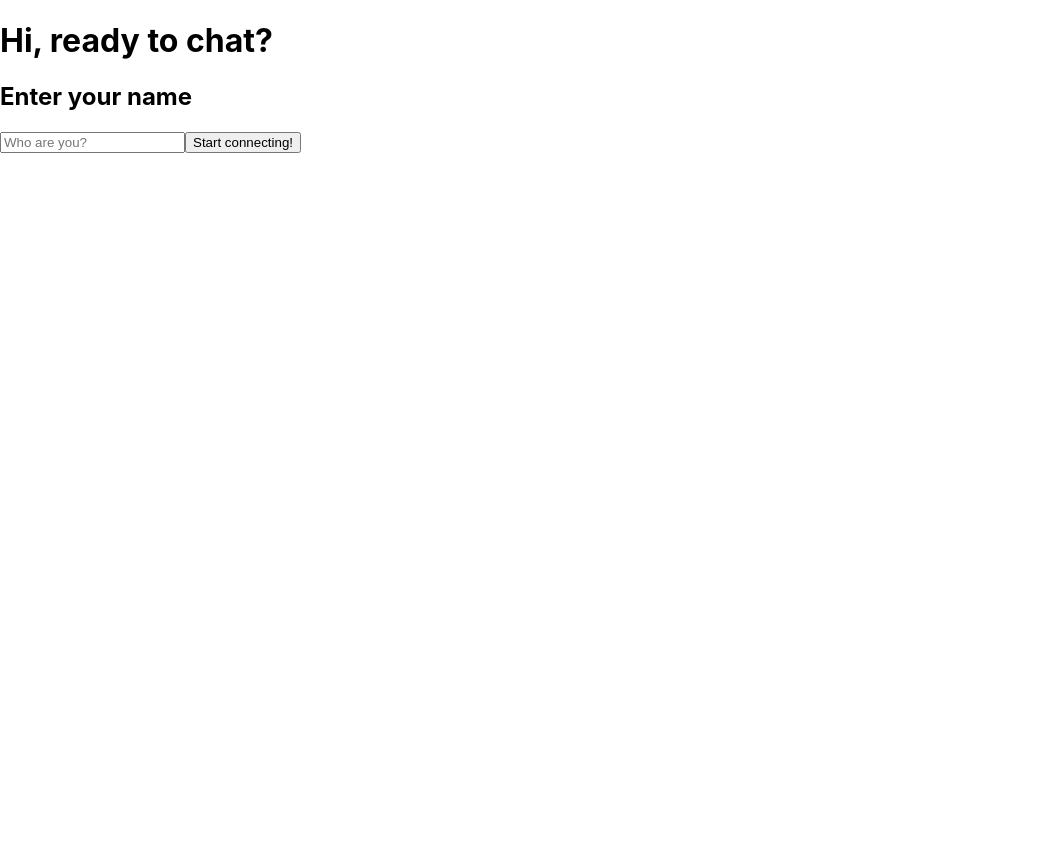
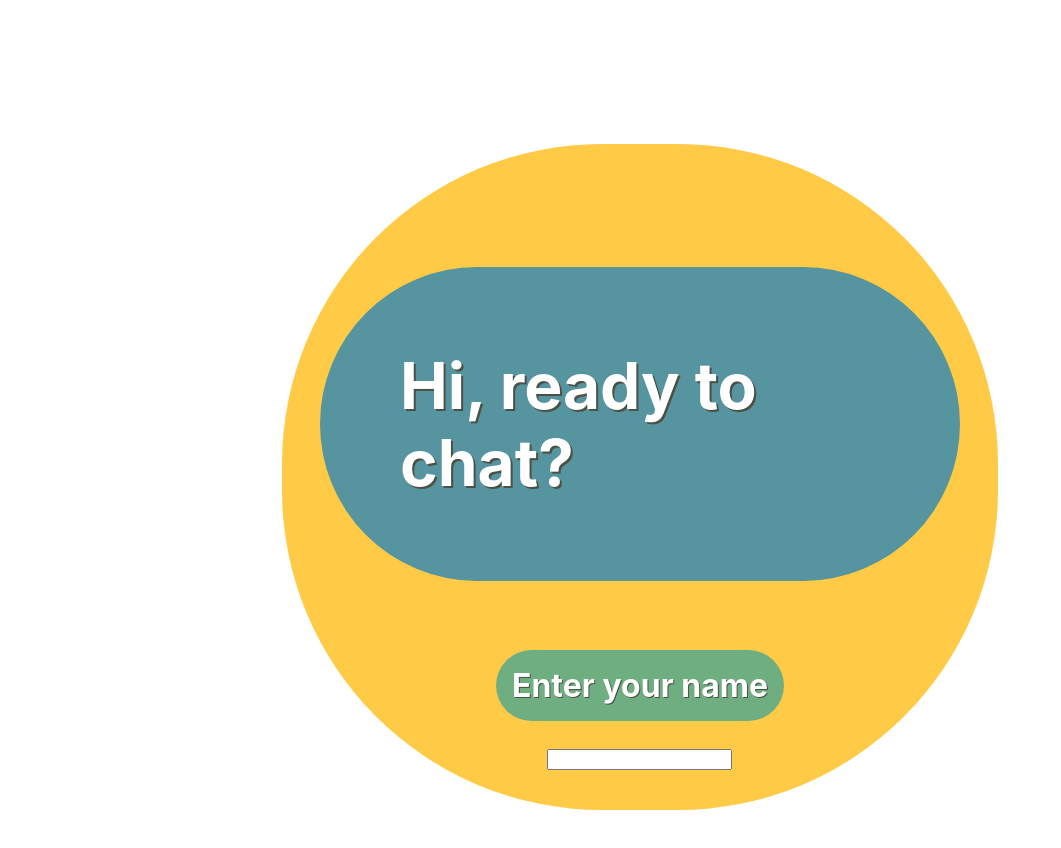
Before and after one commit to burlingtoncodeacademy-students/chat-app-julie-mugabo, a React (Create React App) app in the folder client/: page / in a window 1280 px wide. Shown: the top 848 px of the page, without its empty margins (0-1061 px from the left). Before the commit the page ends 800 px from the top, so only its background shows below. Built offline with nearby package versions, Linux system fonts and the light colour scheme.

Commit message:
welcome page functional, chat in-progress

```diff
--- a/client/src/components/Chat.jsx
+++ b/client/src/components/Chat.jsx
@@ -4,12 +4,25 @@ import ChatMess from "./ChatMess";
 import ChatFoot from "./ChatFoot";
 
 const Chat = () => {
+  const compLayout = {
+    display: "grid",
+    gridTemplateColumns: "0.7fr 1.3fr 1fr",
+    gridTemplateRows: "0.5fr 3fr 0.4fr",
+    gridTemplateAreas: `
+    'Sidebar ChatHead ChatHead'
+    'Sidebar ChatMess ChatMess'
+    'Sidebar ChatFoot ChatFoot'
+    `
+  };
+
   return (
     <>
-      <SideBar />
-      <ChatHead />
-      <ChatMess />
-      <ChatFoot />
+      <div style={compLayout}>
+        <SideBar style = {{gridArea: "Sidebar"}} />
+        <ChatHead style = {{gridArea: "ChatHead"}}  />
+        <ChatMess style = {{gridArea: "ChatMess"}} />
+        <ChatFoot style = {{gridArea: "ChatFoot"}} />
+      </div>
     </>
   );
 };
--- a/client/src/components/ChatMess.jsx
+++ b/client/src/components/ChatMess.jsx
@@ -1,4 +1,5 @@
 import { useState, useEffect } from 'react';
+import { styles } from "./styles"
 
 const ChatMess = (props) => {
   const [messages, setMessages] = useState([]);
@@ -21,11 +22,13 @@ const ChatMess = (props) => {
 
   return (
     <>
+    <div style = {styles.ChatMess}>
       {messages.map((msg, index) => (
         <p key={index}>
           {msg.user}: {msg.body} ({msg.when})
         </p>
       ))}
+      </div>
     </>
   );
 };
--- a/client/src/components/Welcome.jsx
+++ b/client/src/components/Welcome.jsx
@@ -1,12 +1,15 @@
+import { styles } from "./styles"
+
 const Welcome = () => {
   return (
     <>
-      <h1>Hi, ready to chat?</h1>
-      <h2>Enter your name</h2>
+    <div style = {styles.Welcome}>
+      <h1 style = {styles.Welcome.H1}>Hi, ready to chat?</h1>
+      <h2 style = {styles.Welcome.H2}>Enter your name</h2>
       <form method = "POST" action = "/enter">
-        <input type = "text" placeholder = "Who are you?" name = "user"/>
-        <input type = "submit" value = "Start connecting!" />
+        <input type = "text" name = "user"/>
       </form>
+      </div>
     </>
   );
 };
--- /dev/null
+++ b/client/src/components/styles.js
@@ -0,0 +1,54 @@
+
+// top level of component styling object holds overall styling, nested objects hold styling for specific elements within
+const Welcome = {
+
+    display: "flex",
+    flexDirection: "column",
+    alignItems: "center",
+    margin: "18vh 22vw 10vh 22vw",
+    width: "50vw",
+    backgroundColor: "#FFCB47",
+    padding: "10vh 3vw 5vh 3vw",
+    borderRadius: "20em"
+    ,
+
+    H1: {
+        fontSize: "4rem",
+        backgroundColor: "#56949F",
+        padding: "5rem",
+        borderRadius: "10rem",
+        color: "white",
+        textShadow: "2px 2px #4A5043"
+    }
+
+    ,
+
+    H2: {
+        fontSize: "2rem",
+        color: "white",
+        textShadow: "1px 1px #4A5043",
+        backgroundColor: "#6FAE81",
+        padding: "1rem",
+        borderRadius: "10rem",
+        textAlign: "center",
+    }
+
+
+}
+
+
+const ChatHead = {
+
+}
+
+const ChatMess = {
+    display: "inline-flex",
+    flexDirection: "column"
+}
+
+
+//exporting object containing all styles
+export const styles = {
+    Welcome: Welcome,
+    ChatMess: ChatMess,
+}
```
